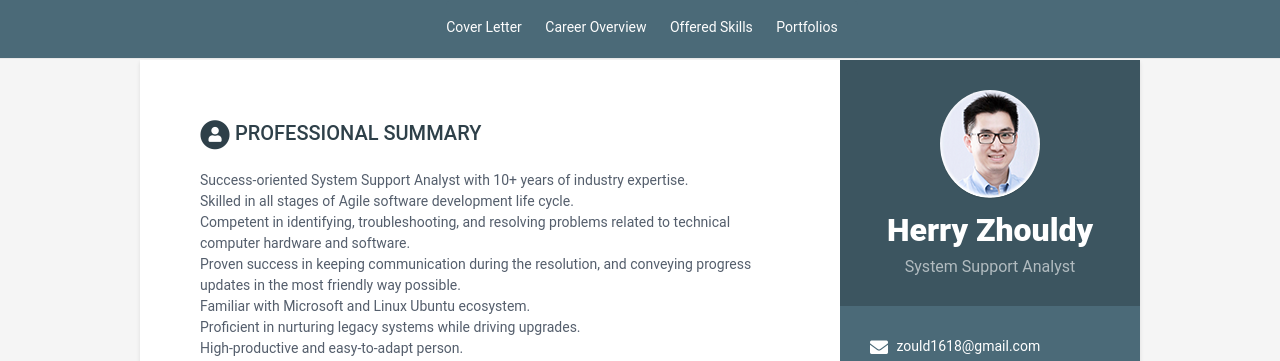
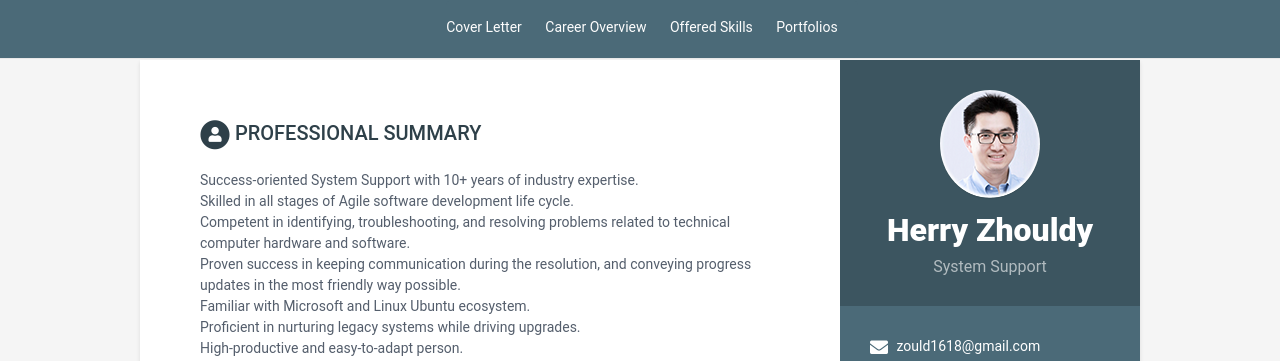
Before and after one commit to hz81/cv-se18, a Jekyll site: the page built from index.html, in a window 1280 px wide and 900 px high. Shown: the top 361 px of the window. Built offline with Jekyll 4.4.1, drawn with Linux system fonts in a browser that asks for light colours.

Commit message:
Update data.yml

```diff
--- a/_data/data.yml
+++ b/_data/data.yml
@@ -11,7 +11,7 @@ sidebar:
 
     # Profile information
     name: Herry Zhouldy
-    tagline: System Support Analyst
+    tagline: System Support
     avatar: profile.png  #place a 100x100 picture inside /assets/images/ folder and provide the name of the file below
 
     # Sidebar links
@@ -96,7 +96,7 @@ qualifications:
 highlights:
     title: Professional Summary
     summary: |
-        Success-oriented System Support Analyst with 10+ years of industry expertise. <br>
+        Success-oriented System Support with 10+ years of industry expertise. <br>
         Skilled in all stages of Agile software development life cycle. <br>
         Competent in identifying, troubleshooting, and resolving problems related to technical computer hardware and software. <br>
         Proven success in keeping communication during the resolution, and conveying progress updates in the most friendly way possible. <br>
```
